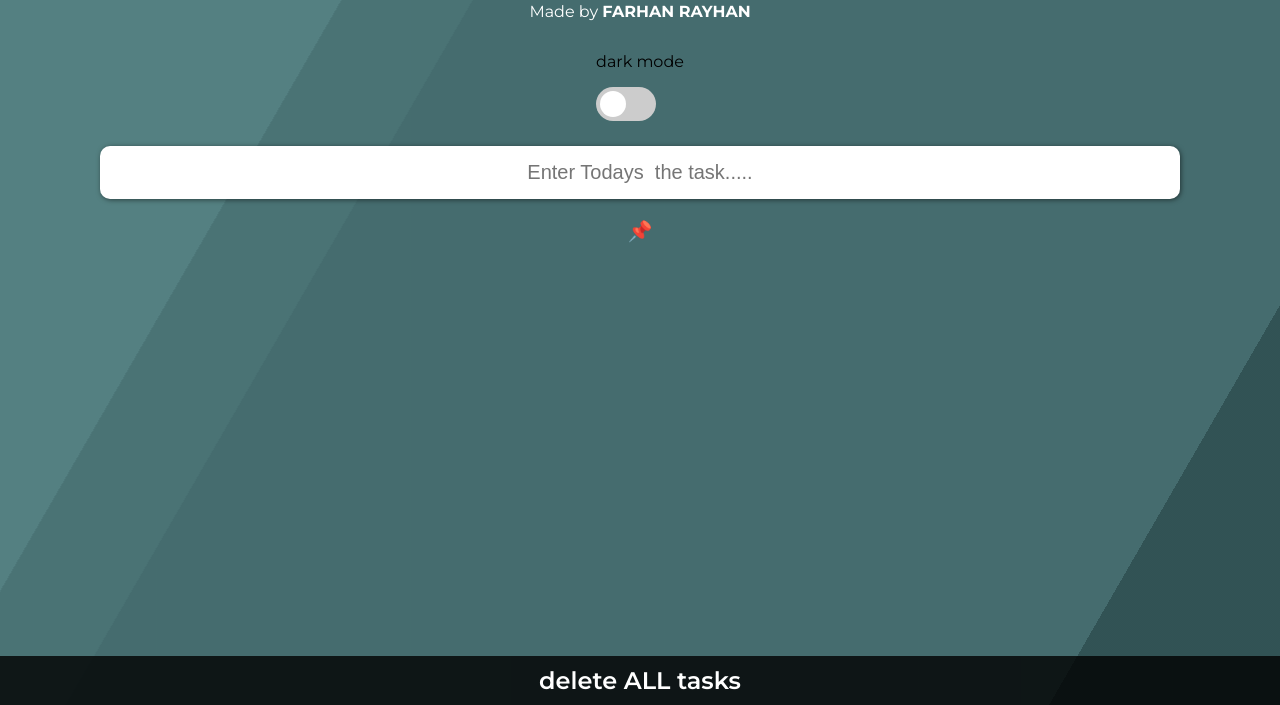
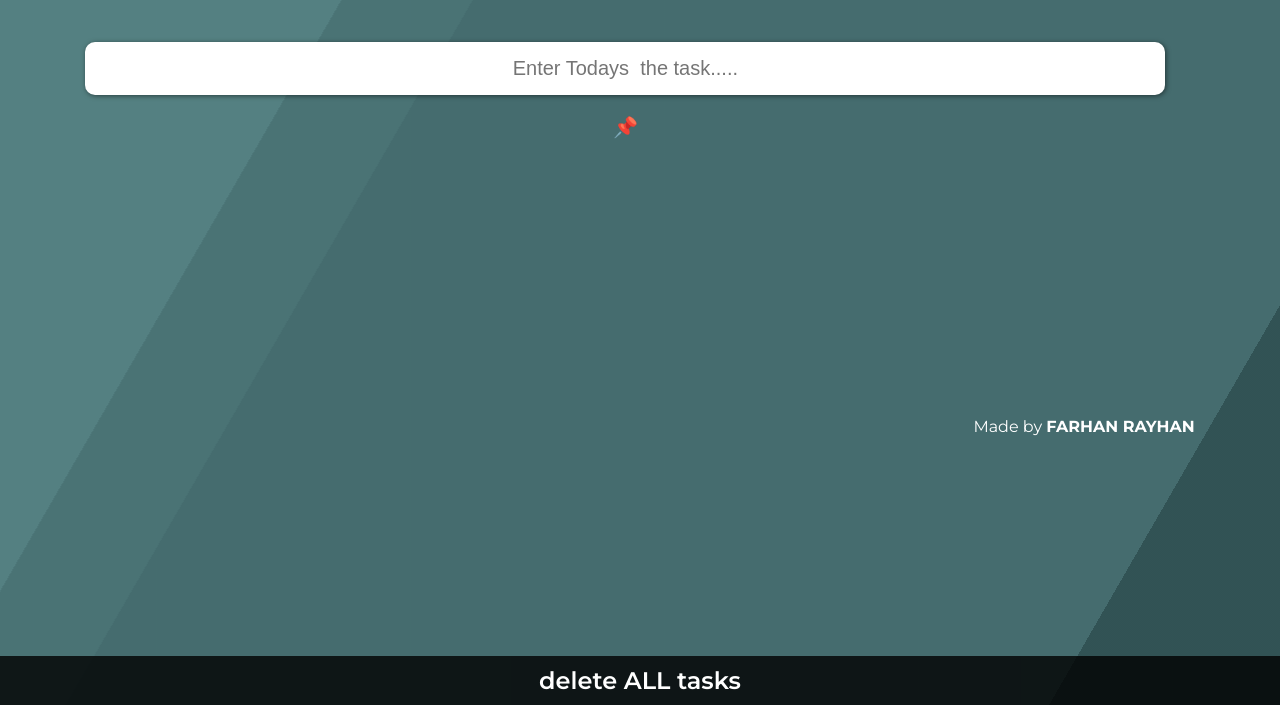
Before and after one commit to farry2003/Task_manager, a plain HTML site: page index.html in a window 1280 px wide. Shown: the part 95-800 px from the top of the page. Drawn offline with nearby package versions, Linux system fonts and the light colour scheme.

Commit message:
some change in button

```diff
--- a/index.html
+++ b/index.html
@@ -30,11 +30,10 @@
                     <span id="session"></span>
                 </div>
             </div>
-            <div id="subtitle">Made by <b>FARHAN RAYHAN</b> </div>
 
             <div id="actions">
-                <p id="demo">dark mode</p>
-                <label class="switch">
+                <!-- <p id="demo" >dark mode</p> -->
+                <label class="switch" style="position: absolute;margin-left: 32.4%;margin-top: -6%;">
                     <input id="dark" type="checkbox">
                     <span class="slider round"></span>
 
@@ -55,6 +54,7 @@
 
     </div>
     <button id="btnClear" v-on:click="clearLocalStorage">delete ALL tasks </button>
+    <div id="subtitle" style="margin-top: 40%;margin-left: -15%;">Made by <b>FARHAN RAYHAN</b> </div>
 
     <script src="https://cdn.jsdelivr.net/npm/vue/dist/vue.js"></script>
     <script src="app.js"></script>
```
